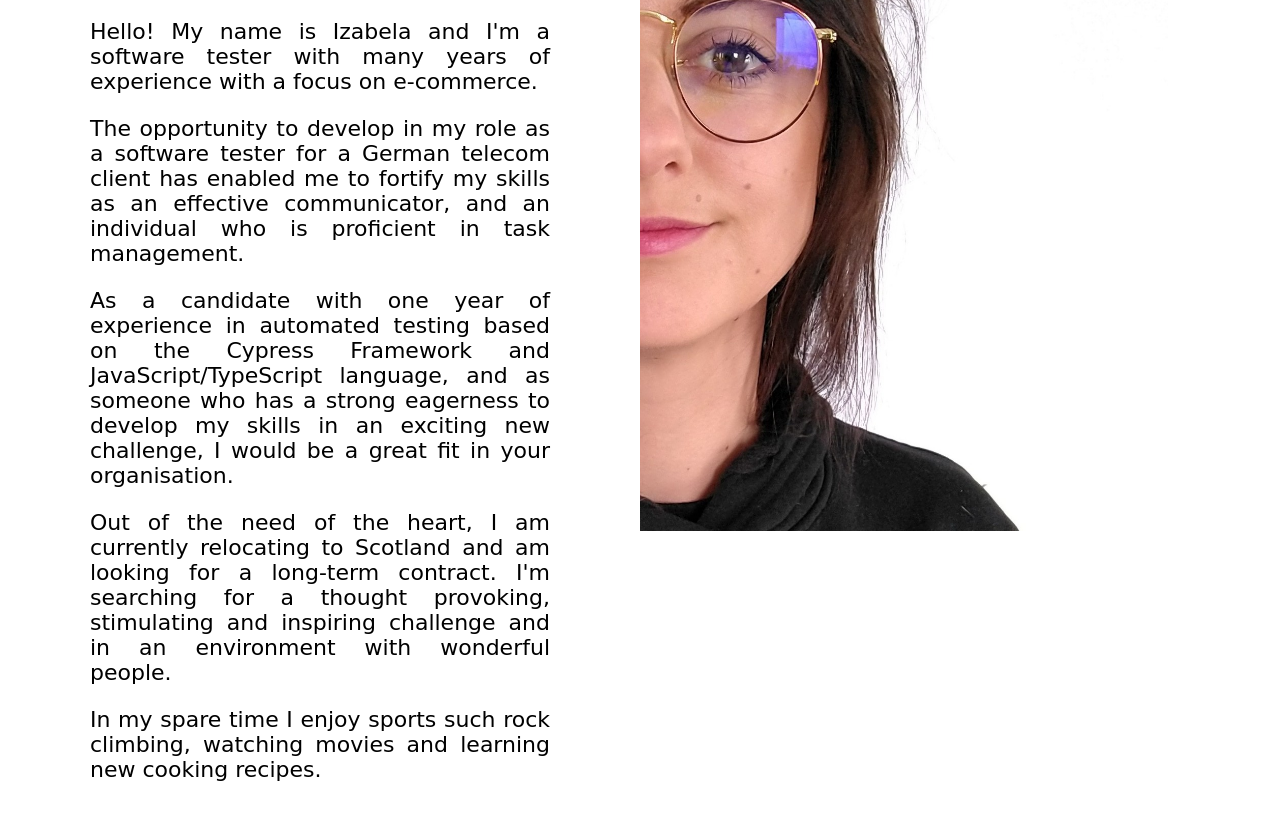
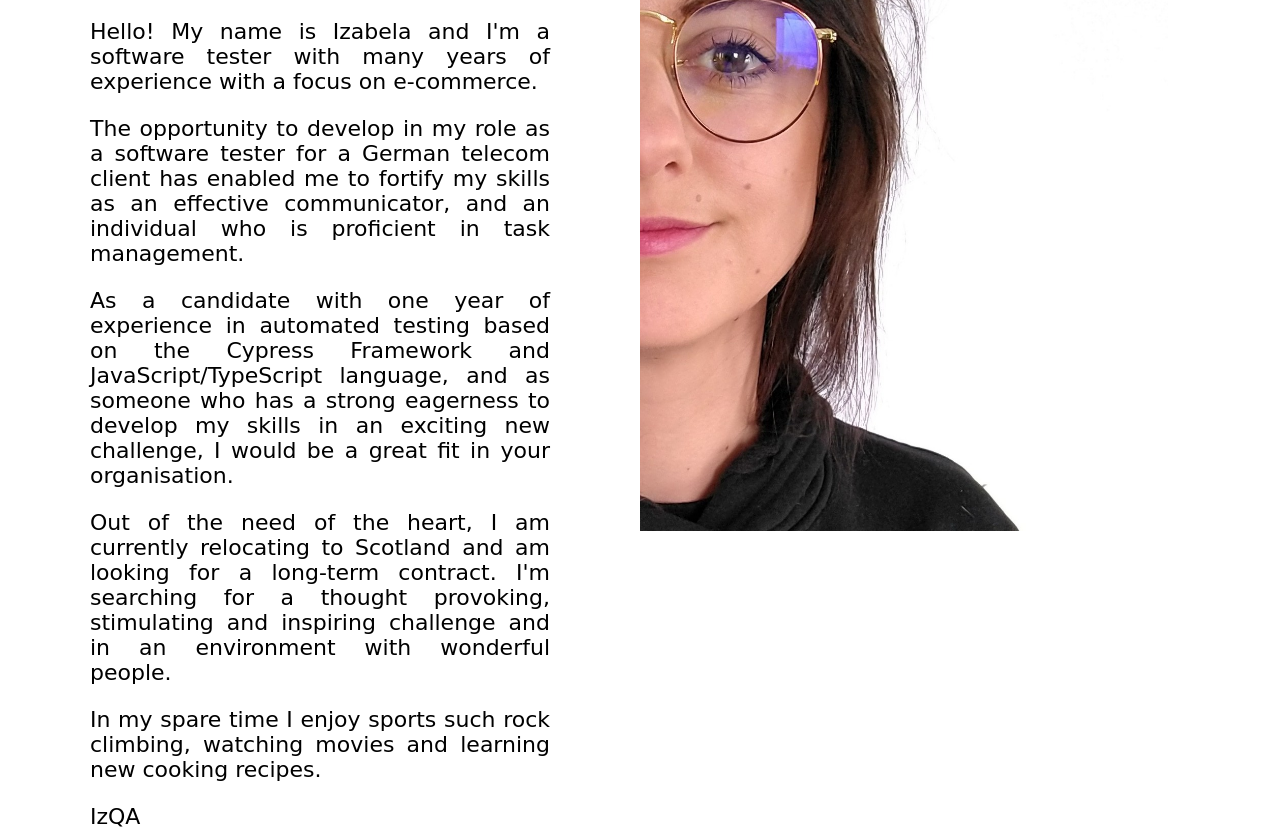
Before and after one commit to izabelaakam/resume, a plain HTML site: page aboutPage.html in a window 1280 px wide. Shown: the part 269-1098 px from the top of the page. Before the commit the page ends 1051 px from the top, so only its background shows below. Drawn offline with Linux system fonts and the light colour scheme; a web font is replaced by a local one.

Commit message:
change about my

```diff
--- a/aboutPage.html
+++ b/aboutPage.html
@@ -35,6 +35,7 @@
                     <p>As a candidate with one year of experience in automated testing based on the Cypress Framework and JavaScript/TypeScript language, and as someone who has a strong eagerness to develop my skills in an exciting new challenge, I would be a great fit in your organisation.</p>
                     <p>Out of the need of the heart, I am currently relocating to Scotland and am looking for a long-term contract. I'm searching for a thought provoking, stimulating and inspiring challenge and in an environment with wonderful people.</p>
                     <p>In my spare time I enjoy sports such rock climbing, watching movies and learning new cooking recipes.</p>
+                    <p>IzQA</p>
                 </div> <!-- end of div class="aboutContent" -->
             </div> <!--end of div class="container-left" -->
             <div class="container-right">
```
